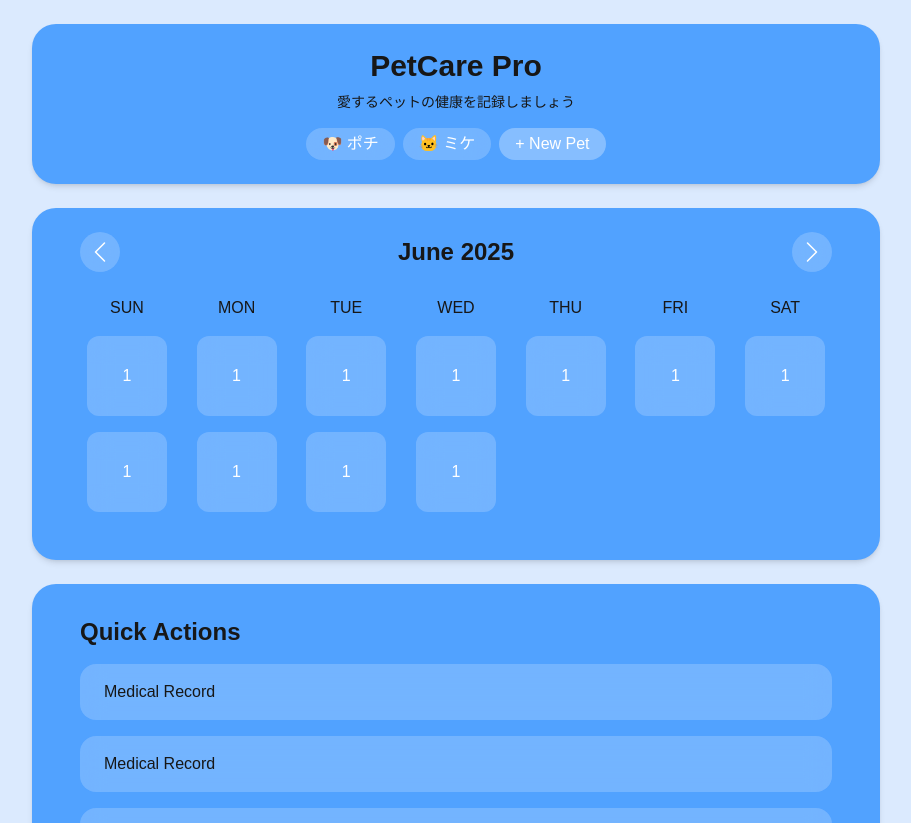
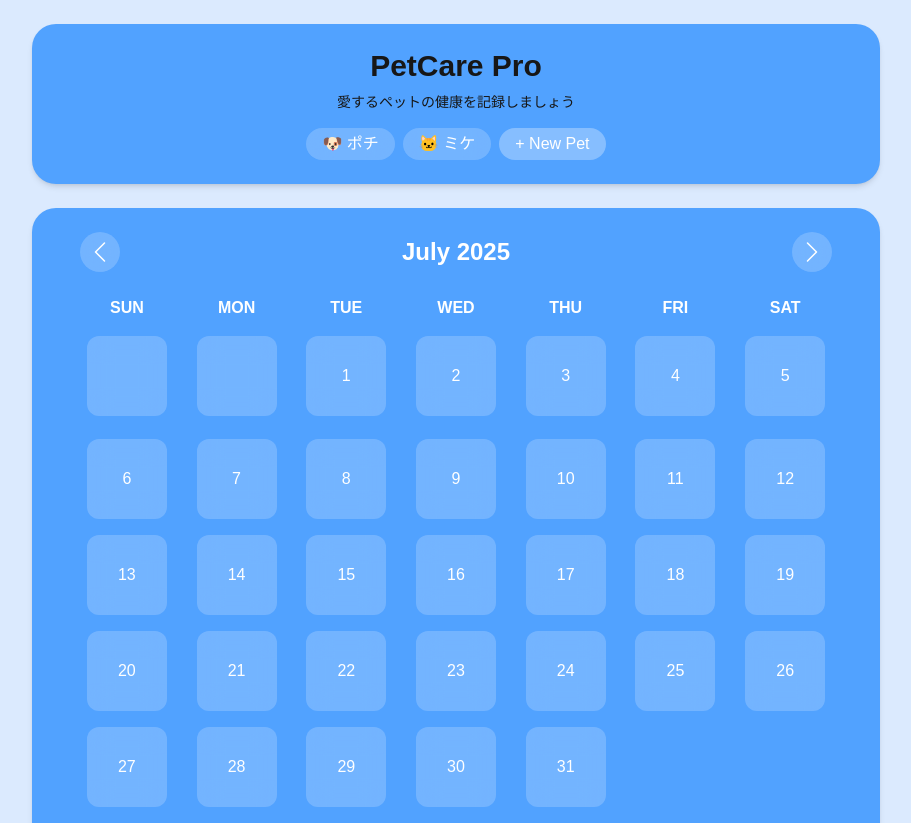
Before and after one commit to er1na/pet-care, a Next.js app: page / in a window 1280 px wide. Shown: the top 823 px of the page, without its empty margins (184-1095 px from the left). Built offline with nearby package versions, Linux system fonts and the light colour scheme.

Commit message:
カレンダー機能を実装

```diff
--- a/src/app/components/Calendar/Calendar.tsx
+++ b/src/app/components/Calendar/Calendar.tsx
@@ -1,13 +1,29 @@
-import React from 'react';
+"use client";
+
+import React, { useState } from 'react';
 import CalendarHeader from './CalendarHeader';
 import CalendarGrid from './CalendarGrid';
 
 export default function Calendar() {
+  const [currentDate, setCurrentDate] = useState(new Date());
+
+  const goToPreviousMonth = () => {
+    setCurrentDate(new Date(currentDate.getFullYear(), currentDate.getMonth() - 1, 1));
+  };
+
+  const goToNextMonth = () => {
+    setCurrentDate(new Date(currentDate.getFullYear(), currentDate.getMonth() + 1, 1));
+  };
+
   return (
     <div>
       <div className="p-6 rounded-3xl bg-blue-400 shadow-md flex flex-col justify-center items-center">
-        <CalendarHeader />
-        <CalendarGrid />
+        <CalendarHeader
+          currentDate={currentDate}
+          onPreviousMonth={goToPreviousMonth}
+          onNextMonth={goToNextMonth}
+        />
+        <CalendarGrid currentDate={currentDate} />
       </div>
     </div>
   );
--- a/src/app/components/Calendar/CalendarDayCell.tsx
+++ b/src/app/components/Calendar/CalendarDayCell.tsx
@@ -1,8 +1,12 @@
-export default function CalendarDayCell() {
+interface CalendarDayCellProps {
+  day: number | null;
+}
+
+export default function CalendarDayCell({ day }: CalendarDayCellProps) {
   return (
     <div>
       <button className="w-20 h-20 rounded-xl bg-white/20 backdrop-blur-md text-white">
-        1
+        {day || ''}
       </button>
     </div>
   );
--- a/src/app/components/Calendar/CalendarGrid.tsx
+++ b/src/app/components/Calendar/CalendarGrid.tsx
@@ -1,27 +1,46 @@
+"use client";
+
+import React from 'react';
 import CalendarDayCell from './CalendarDayCell';
+
+interface CalendarGridProps {
+  currentDate: Date;
+}
 
 const weekDays = ['SUN', 'MON', 'TUE', 'WED', 'THU', 'FRI', 'SAT'];
 
-export default function CalendarGrid() {
+export default function CalendarGrid({ currentDate }: CalendarGridProps) {
+  const currentYear = currentDate.getFullYear();
+  const currentMonth = currentDate.getMonth();
+
+  const firstDay = new Date(currentYear, currentMonth, 1);
+  const lastDay = new Date(currentYear, currentMonth + 1, 0);
+
+  const firstDayOfWeek = firstDay.getDay();
+  const daysInMonth = lastDay.getDate();
+
+  const calendarDays = [];
+
+  for (let i = 0; i < firstDayOfWeek; i++) {
+    calendarDays.push(null);
+  }
+
+  // 今月の日付を追加
+  for (let day = 1; day <= daysInMonth; day++) {
+    calendarDays.push(day);
+  }
+
   return (
     <div className="flex items-center justify-between w-full p-6">
       <div className='grid grid-cols-7 w-full gap-4 justify-items-center'>
         {weekDays.map((day) => (
-          <div key={day} className="text-center">
+          <div key={day} className="text-center text-white font-semibold">
             {day}
           </div>
         ))}
-        <CalendarDayCell />
-        <CalendarDayCell />
-        <CalendarDayCell />
-        <CalendarDayCell />
-        <CalendarDayCell />
-        <CalendarDayCell />
-        <CalendarDayCell />
-        <CalendarDayCell />
-        <CalendarDayCell />
-        <CalendarDayCell />
-        <CalendarDayCell />
+        {calendarDays.map((day, index) => (
+          <CalendarDayCell key={index} day={day} />
+        ))}
       </div>
     </div>
   );
--- a/src/app/components/Calendar/CalendarHeader.tsx
+++ b/src/app/components/Calendar/CalendarHeader.tsx
@@ -1,10 +1,27 @@
 import React from 'react';
 import Image from 'next/image';
 
-export default function CalendarHeader() {
+interface CalendarHeaderProps {
+  currentDate: Date;
+  onPreviousMonth: () => void;
+  onNextMonth: () => void;
+}
+
+export default function CalendarHeader({ currentDate, onPreviousMonth, onNextMonth }: CalendarHeaderProps) {
+  const monthNames = [
+    'January', 'February', 'March', 'April', 'May', 'June',
+    'July', 'August', 'September', 'October', 'November', 'December'
+  ];
+
+  const monthName = monthNames[currentDate.getMonth()];
+  const year = currentDate.getFullYear();
+
   return (
     <div className="flex justify-between items-center w-full px-6">
-      <button className="text-2xl font-bold rounded-3xl p-2 bg-white/20 backdrop-blur-md">
+      <button
+        className="text-2xl font-bold rounded-3xl p-2 bg-white/20 backdrop-blur-md"
+        onClick={onPreviousMonth}
+      >
         <Image
           src="/chevron-left.svg"
           alt="arrow-left"
@@ -13,11 +30,14 @@ export default function CalendarHeader() {
           className="filter brightness-0 invert"
         />
       </button>
-      <h1 className="text-2xl font-bold">June 2025</h1>
-      <button className="text-2xl font-bold rounded-3xl p-2 bg-white/20 backdrop-blur-md">
+      <h1 className="text-2xl font-bold text-white">{monthName} {year}</h1>
+      <button
+        className="text-2xl font-bold rounded-3xl p-2 bg-white/20 backdrop-blur-md"
+        onClick={onNextMonth}
+      >
         <Image
           src="/chevron-right.svg"
-          alt="arrow-left"
+          alt="arrow-right"
           width={24}
           height={24}
           className="filter brightness-0 invert"
```
